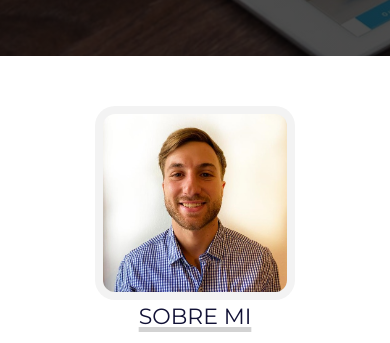
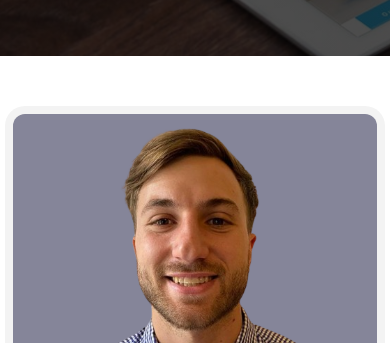
Before and after one commit to sebaberti/Portfolio, a plain HTML site: page index.html in a window 390 px wide. Shown: the part 788-1131 px from the top of the page. Drawn offline with Linux system fonts and the light colour scheme.

Commit message:
se modifico foto

```diff
--- a/estilo.css
+++ b/estilo.css
@@ -108,7 +108,7 @@
         }
 
         #inicio .contenido .presentacion h2 span {
-            font-size: 25px;
+            font-size: 55px;
             color: #ff5080;
         }
 
@@ -150,16 +150,20 @@
             padding: 100px 15px;
             color: #111135;
             display: flex;
+
         }
 
         #sobremi .contenedor-foto {
             max-width: 400px;
             margin-right: 80px;
+            display: flex;
+            justify-content: center;
+            align-items:center ;
         }
 
         #sobremi .contenedor-foto img {
             padding: 20px;
-            width: 100%;
+            width: 380px;
             border-radius: 20px;
             background-color: #f3f3f3;
         }
@@ -507,17 +511,33 @@
                 margin-bottom: 15px;
             }
 
+
+
             @media screen and (max-width: 706px) {
                 .stack-container .tecnologies-logo img {
                     width: 40px;
                     margin: 30px;
                   }
+                }
+
+
 
                   @media screen and (max-width: 460px) {
                     .stack-container .tecnologies-logo img {
                         width: 30px;
                         margin: 20px;
-                      }
+                    }
 
-            }
+                    }
+
+
+                }
+
+
+    @media screen and (max-width: 980px) {
+        #sobremi {
+            flex-direction: column;
+            justify-content: center;
+            align-items: center; /* Cambia la dirección del flexbox a columna */
         }
+    }
--- a/index.html
+++ b/index.html
@@ -55,7 +55,7 @@
     <!-- SECCION S O B R E M I -->
     <section id="sobremi">
         <div class="contenedor-foto">
-            <img src="img/perfil.jpg" alt="">
+            <img src="img/perfil2-removebg-preview.png" alt="">
         </div>
         <div class="sobremi">
             <p class="titulo-seccion">Sobre Mi</p>
@@ -222,7 +222,7 @@
 
     <!-- SECCION FOOTER -->
     <footer>
-        <p>Desarrollado por Sebastian Berti - 2022</p>
+        <p>Desarrollado por Sebastian Berti - 2024</p>
     </footer>
 
     <script src="script.js"></script>
```
Also changed, not shown: img/perfil2-removebg-preview.png (added).
